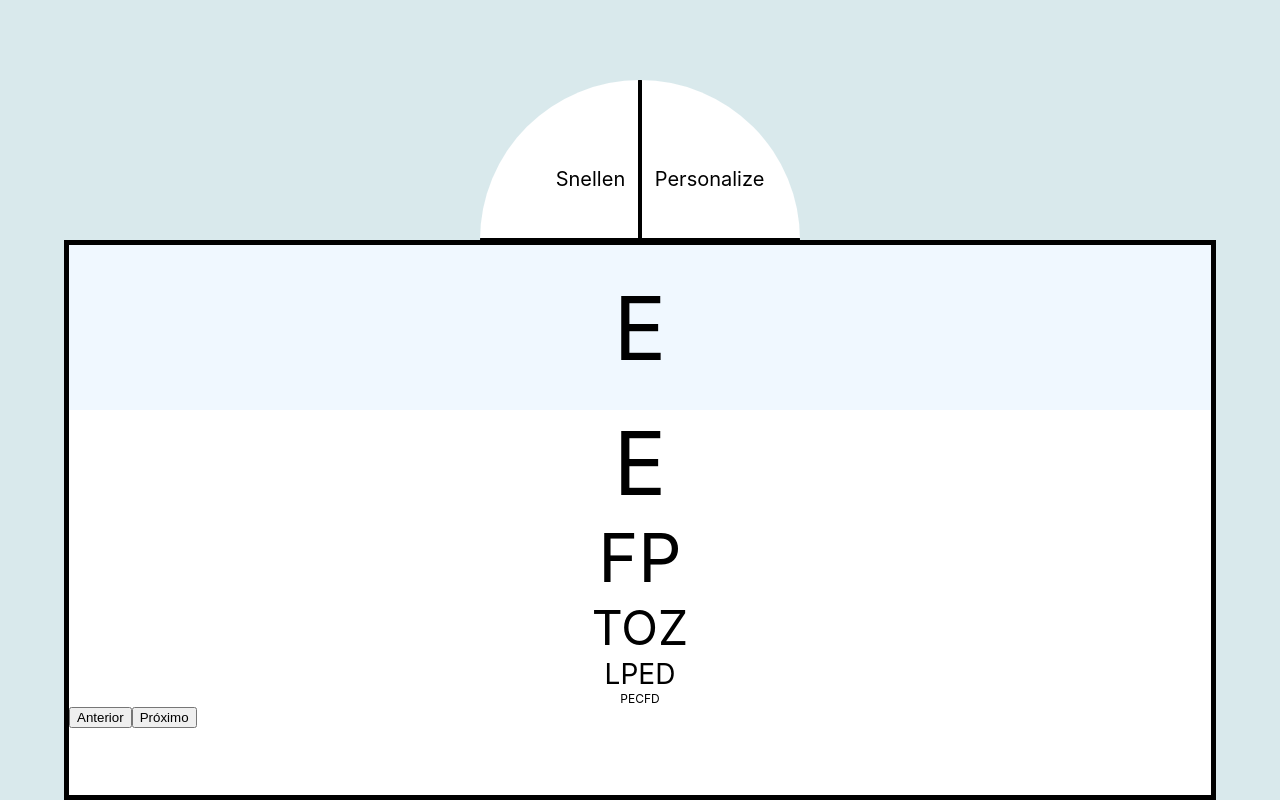
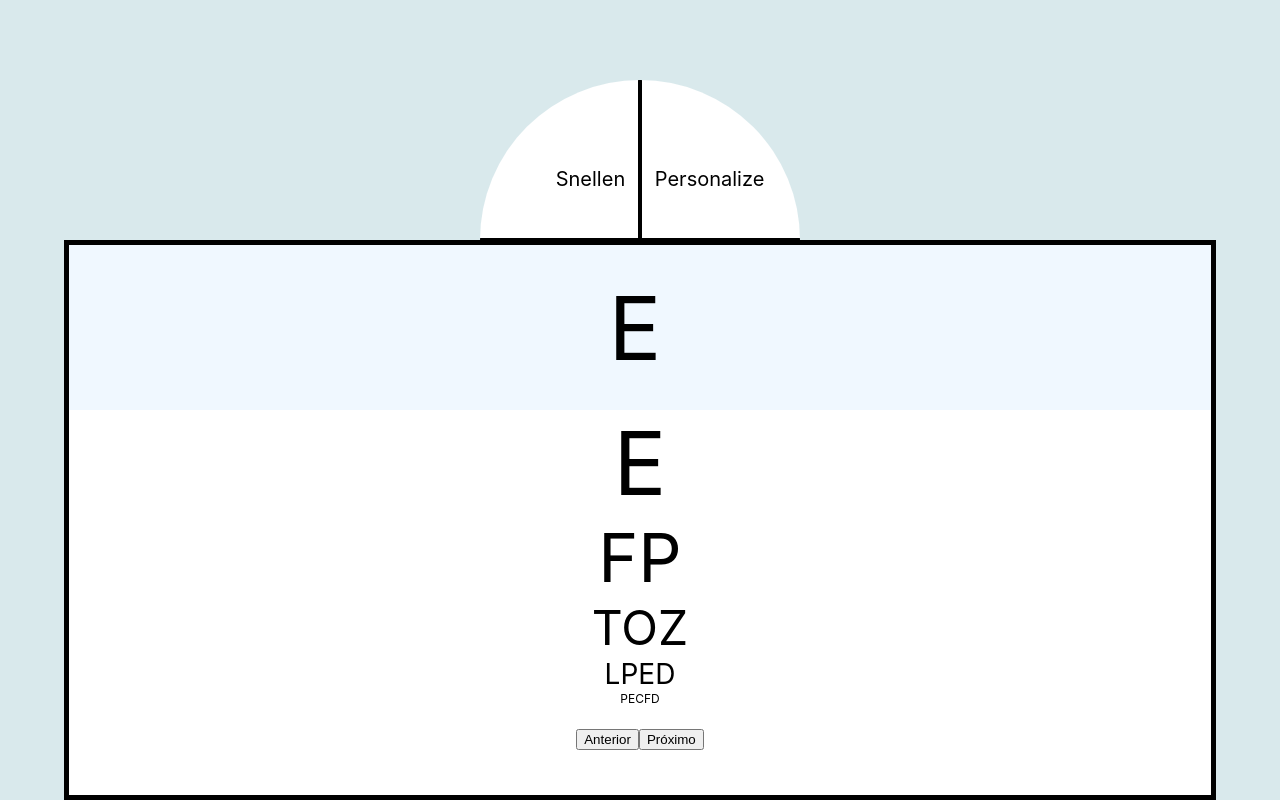
Before and after one commit to Nicholasmais/optotech, a Next.js app in the folder frontend/: page / in a window 1280 px wide. Built offline with nearby package versions, Linux system fonts and the light colour scheme.

Commit message:
center button

```diff
--- a/frontend/pages/index.js
+++ b/frontend/pages/index.js
@@ -49,7 +49,9 @@ export default function Home() {
       </div>
       <div className={styles.snellen}>
         <div className={styles.row_to_read} style={{fontSize:`${snellen_letters[activeRow].size}px`}}>
-          {snellen_letters[activeRow].letters}
+          <span>
+            {snellen_letters[activeRow].letters}
+          </span>
         </div>
         <div className={styles.all_letters}>
           {
--- a/frontend/styles/Home.module.scss
+++ b/frontend/styles/Home.module.scss
@@ -8,6 +8,7 @@ $altura-margin-top-switch: calc(100vh - ($altura-minima-switch + $altura-minima-
 
 $border: 5px;
 $font-size: 20px;
+$letter-spacing: 10px;
 
 .switch{
   display: flex;
@@ -62,6 +63,7 @@ $font-size: 20px;
     flex-direction: row;
     justify-content: center;
     align-items: center;
+    letter-spacing: $letter-spacing;
   }
 
   .all_letters{
@@ -70,4 +72,11 @@ $font-size: 20px;
     justify-content: center;
     align-items: center;
   }
+
+  .change_active_row{
+    margin-top: 2%;
+    display: flex;
+    flex-direction: row;
+    justify-content: center;
+  }
 }
```
